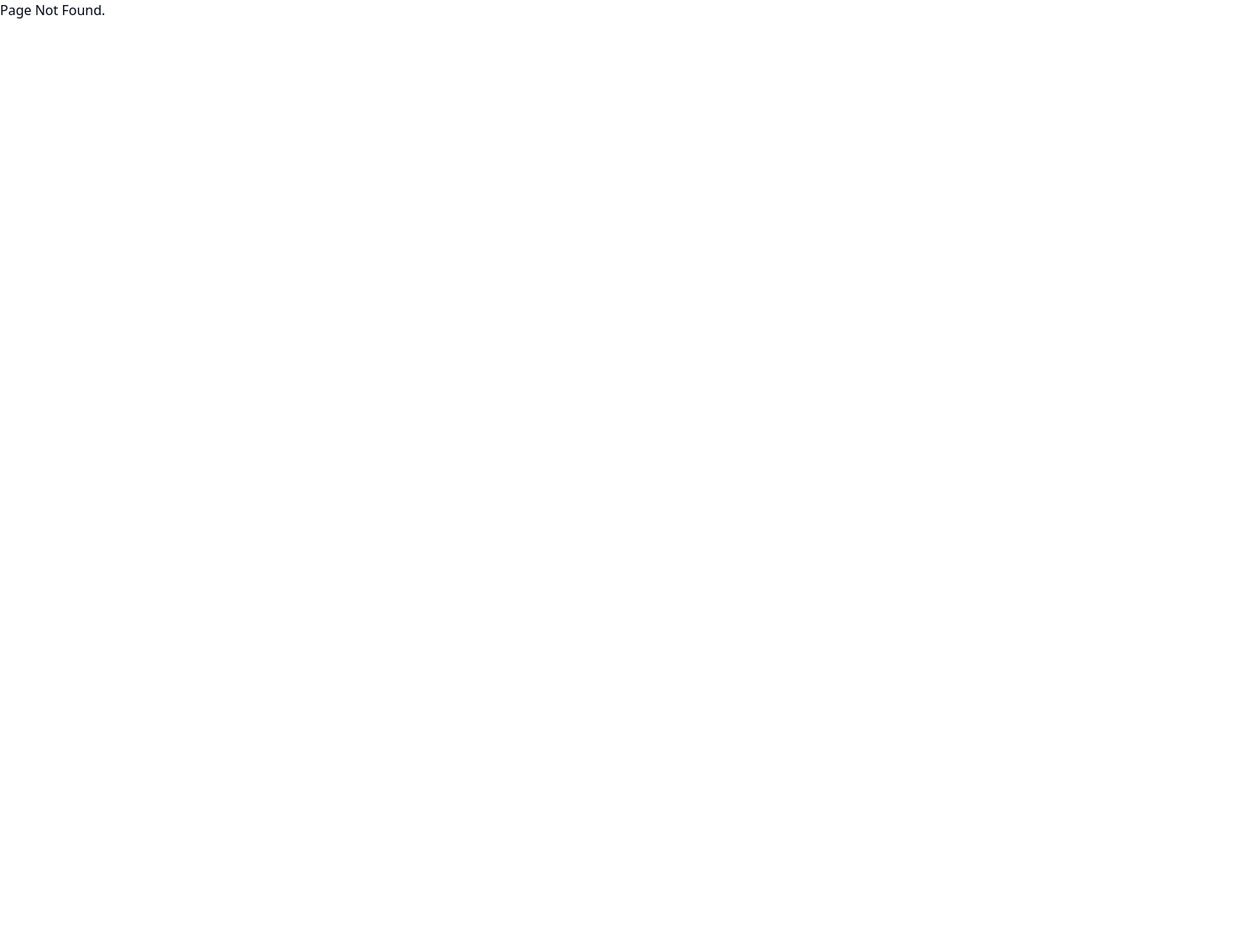
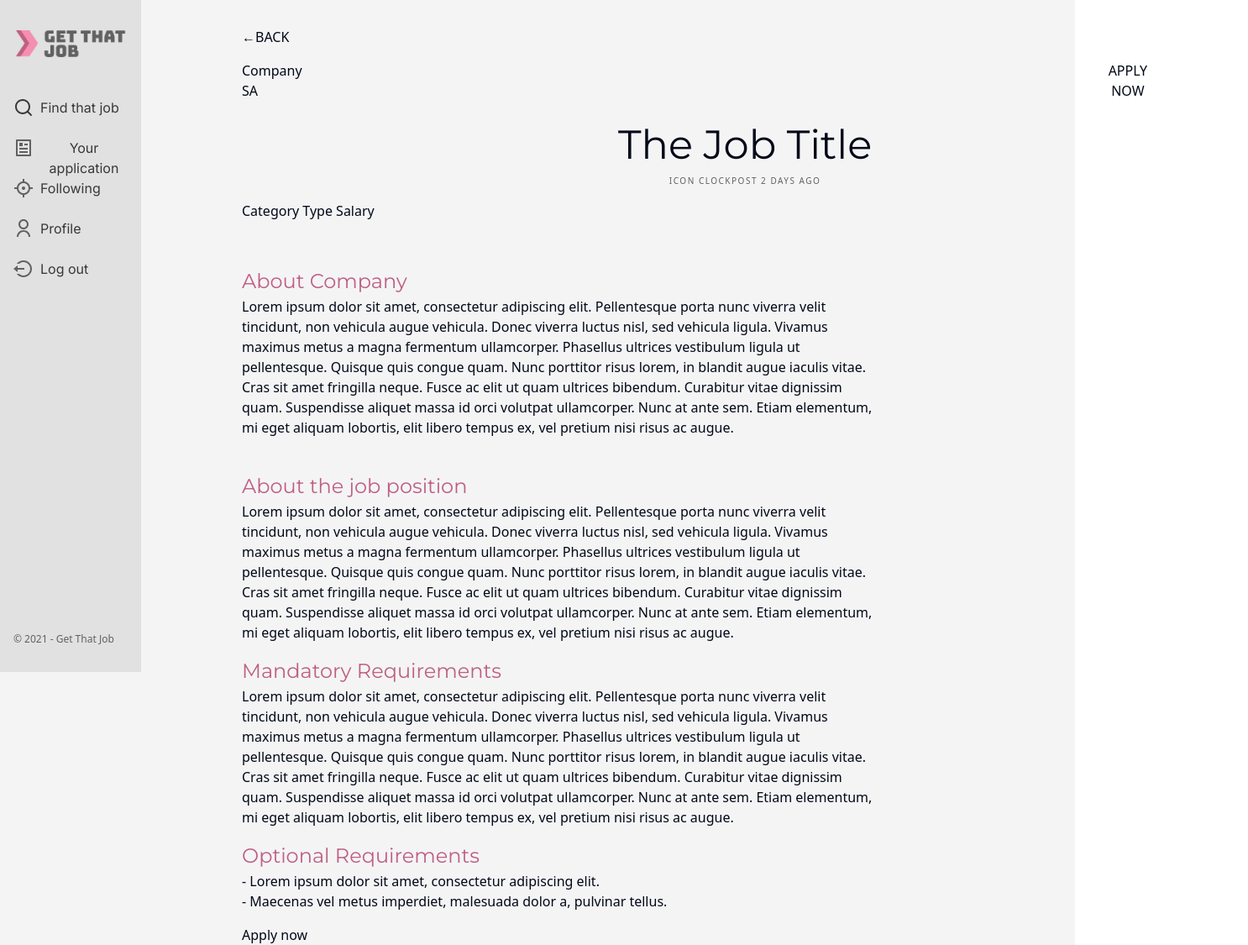
Before and after one commit to kkantaaa/get-that-job-2J3K, a React (Vite) app in the folder client/: page /user/jobdetail in a window 1280 px wide. Before the commit this address had no page. Shown: the whole page at 84% size, 1486 px wide, since content can reach past the window. Before the commit the page ends 800 px from the top, so only its background shows below. Built offline with nearby package versions, Linux system fonts and the light colour scheme.

Commit message:
feat: create Job Detail page

```diff
--- a/client/src/App.jsx
+++ b/client/src/App.jsx
@@ -10,6 +10,7 @@ import RecruiterLoginPage from "./pages/RecruiterLoginPage.jsx";
 import Homepage from "@/pages/HomePage.jsx";
 import FindThatJobPage from "./pages/FindThatJobPage.jsx";
 import JobPostings from "./pages/JobPostingsPage.jsx";
+import JobDetail from "./pages/JobDetail.jsx";
 import "./App.css";
 import { ContextProvider } from "./contexts/registerContexts.jsx";
 
@@ -40,6 +41,7 @@ function App() {
               />
               <Route path="/user/findthatjob" element={<FindThatJobPage />} />
               <Route path="/recruiter/jobpostings" element={<JobPostings />} />
+              <Route path="/user/jobdetail" element={<JobDetail />} />
               <Route path="*" element={<NoMatch />} />
             </Routes>
           </ContextProvider>
--- a/client/src/components/ProfessionalSideBar.jsx
+++ b/client/src/components/ProfessionalSideBar.jsx
@@ -5,7 +5,7 @@ export default function ProfessionalSidebar() {
   const { logout } = useAuth();
 
   return (
-    <div className="w-[240px] h-screen bg-BackgroundDark flex flex-col relative">
+    <div className="w-[240px] h-screen bg-BackgroundDark flex flex-col">
       <div className="w-[168px] h-fit px-[16px] py-[32px]">
         <img src={Logo} />
       </div>
--- /dev/null
+++ b/client/src/pages/JobDetail.jsx
@@ -0,0 +1,106 @@
+import ProfessionalSidebar from "@/components/ProfessionalSideBar.jsx";
+
+function JobDetail() {
+  return (
+    <>
+      <div className="bg-Background">
+        <div className="flex flex-row">
+          <ProfessionalSidebar />
+          <div className="ml-[120px] mt-[32px]">
+            <div className="flex flex-row">
+              <p> ← </p>
+              <p className="uppercase">Back</p>
+            </div>
+            <div className="mt-[16px]">
+              <div className="flex flex-row">
+                <div>Company SA</div>
+                <button className="uppercase ml-[960px] mr-[120px]">
+                  Apply now
+                </button>
+              </div>
+            </div>
+            <h1 className="text-[48px] mt-[16px] text-center font-Montserrat font-normal leading-normal">
+              The Job Title
+            </h1>
+            <div className="flex flex-row uppercase justify-center">
+              <div className="text-[10px] text-Gray font-normal tracking-[1.5px] leading-normal">
+                icon clock
+              </div>
+              <p className="text-[10px] text-Gray font-normal tracking-[1.5px] leading-normal">
+                Post 2 Days Ago
+              </p>
+            </div>
+            <div className="mt-[16px]">Category Type Salary</div>
+            <div className="mt-[54px]">
+              <h2 className="text-[24px] font-Montserrat text-DarkPink font-normal leading-normal">
+                About Company
+              </h2>
+              <p className="w-[760px] h-[192px]">
+                Lorem ipsum dolor sit amet, consectetur adipiscing elit.
+                Pellentesque porta nunc viverra velit tincidunt, non vehicula
+                augue vehicula. Donec viverra luctus nisl, sed vehicula ligula.
+                Vivamus maximus metus a magna fermentum ullamcorper. Phasellus
+                ultrices vestibulum ligula ut pellentesque. Quisque quis congue
+                quam. Nunc porttitor risus lorem, in blandit augue iaculis
+                vitae. Cras sit amet fringilla neque. Fusce ac elit ut quam
+                ultrices bibendum. Curabitur vitae dignissim quam. Suspendisse
+                aliquet massa id orci volutpat ullamcorper. Nunc at ante sem.
+                Etiam elementum, mi eget aliquam lobortis, elit libero tempus
+                ex, vel pretium nisi risus ac augue.
+              </p>
+            </div>
+            <div className="mt-[16px]">
+              <h2 className="text-[24px] font-Montserrat text-DarkPink font-normal leading-normal">
+                About the job position
+              </h2>
+              <p className="w-[760px]">
+                Lorem ipsum dolor sit amet, consectetur adipiscing elit.
+                Pellentesque porta nunc viverra velit tincidunt, non vehicula
+                augue vehicula. Donec viverra luctus nisl, sed vehicula ligula.
+                Vivamus maximus metus a magna fermentum ullamcorper. Phasellus
+                ultrices vestibulum ligula ut pellentesque. Quisque quis congue
+                quam. Nunc porttitor risus lorem, in blandit augue iaculis
+                vitae. Cras sit amet fringilla neque. Fusce ac elit ut quam
+                ultrices bibendum. Curabitur vitae dignissim quam. Suspendisse
+                aliquet massa id orci volutpat ullamcorper. Nunc at ante sem.
+                Etiam elementum, mi eget aliquam lobortis, elit libero tempus
+                ex, vel pretium nisi risus ac augue.
+              </p>
+            </div>
+            <div className="mt-[16px]">
+              <h2 className="text-[24px] font-Montserrat text-DarkPink font-normal leading-normal">
+                Mandatory Requirements
+              </h2>
+              <p className="w-[760px]">
+                Lorem ipsum dolor sit amet, consectetur adipiscing elit.
+                Pellentesque porta nunc viverra velit tincidunt, non vehicula
+                augue vehicula. Donec viverra luctus nisl, sed vehicula ligula.
+                Vivamus maximus metus a magna fermentum ullamcorper. Phasellus
+                ultrices vestibulum ligula ut pellentesque. Quisque quis congue
+                quam. Nunc porttitor risus lorem, in blandit augue iaculis
+                vitae. Cras sit amet fringilla neque. Fusce ac elit ut quam
+                ultrices bibendum. Curabitur vitae dignissim quam. Suspendisse
+                aliquet massa id orci volutpat ullamcorper. Nunc at ante sem.
+                Etiam elementum, mi eget aliquam lobortis, elit libero tempus
+                ex, vel pretium nisi risus ac augue.
+              </p>
+            </div>
+            <div className="mt-[16px]">
+              <h2 className="text-[24px] font-Montserrat text-DarkPink font-normal leading-normal">
+                Optional Requirements
+              </h2>
+              <p className="w-[760px]">
+                - Lorem ipsum dolor sit amet, consectetur adipiscing elit.
+                <br />- Maecenas vel metus imperdiet, malesuada dolor a,
+                pulvinar tellus.
+              </p>
+            </div>
+            <button className="mt-[16px]">Apply now</button>
+          </div>
+        </div>
+      </div>
+    </>
+  );
+}
+
+export default JobDetail;
```
